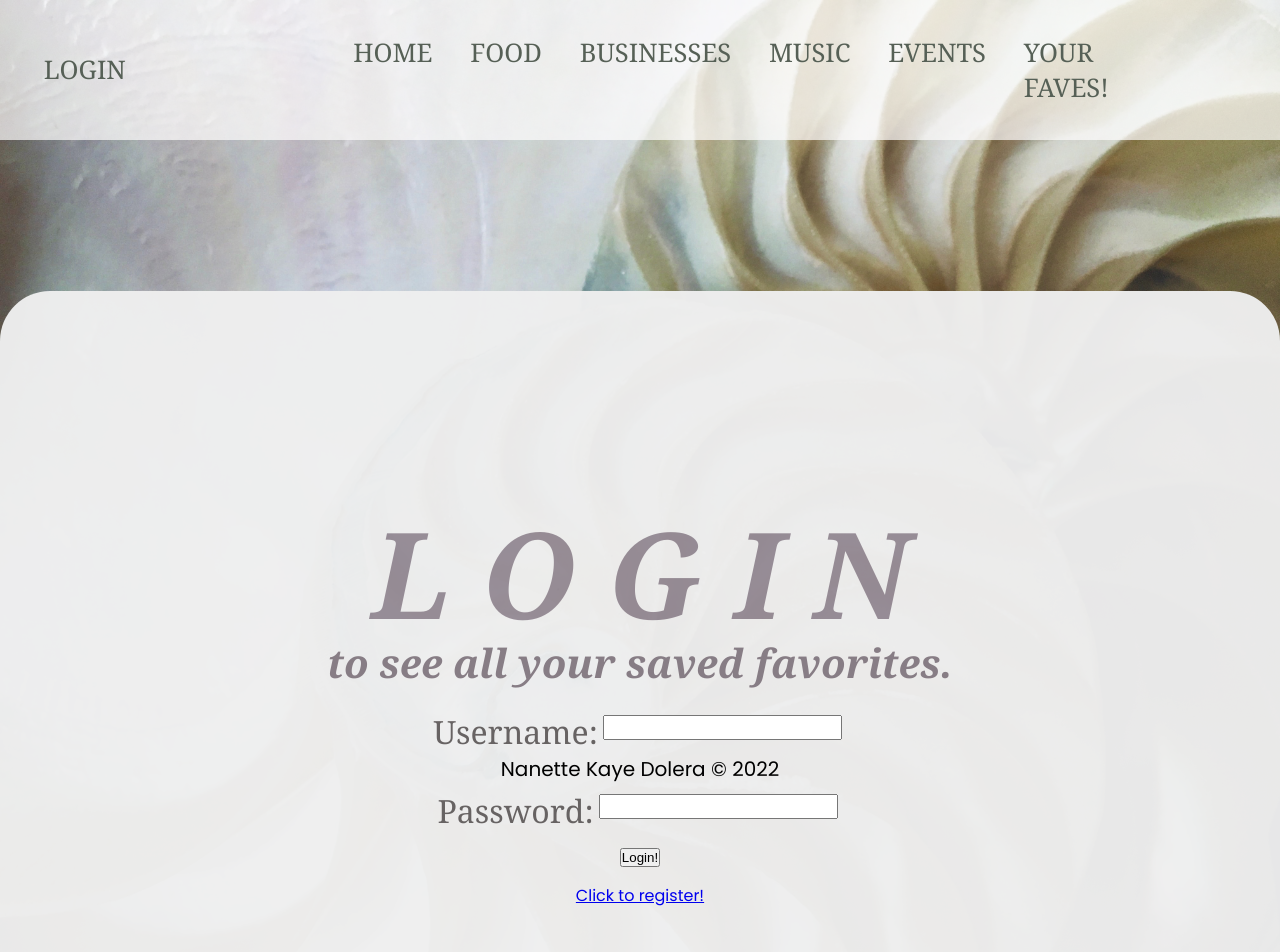
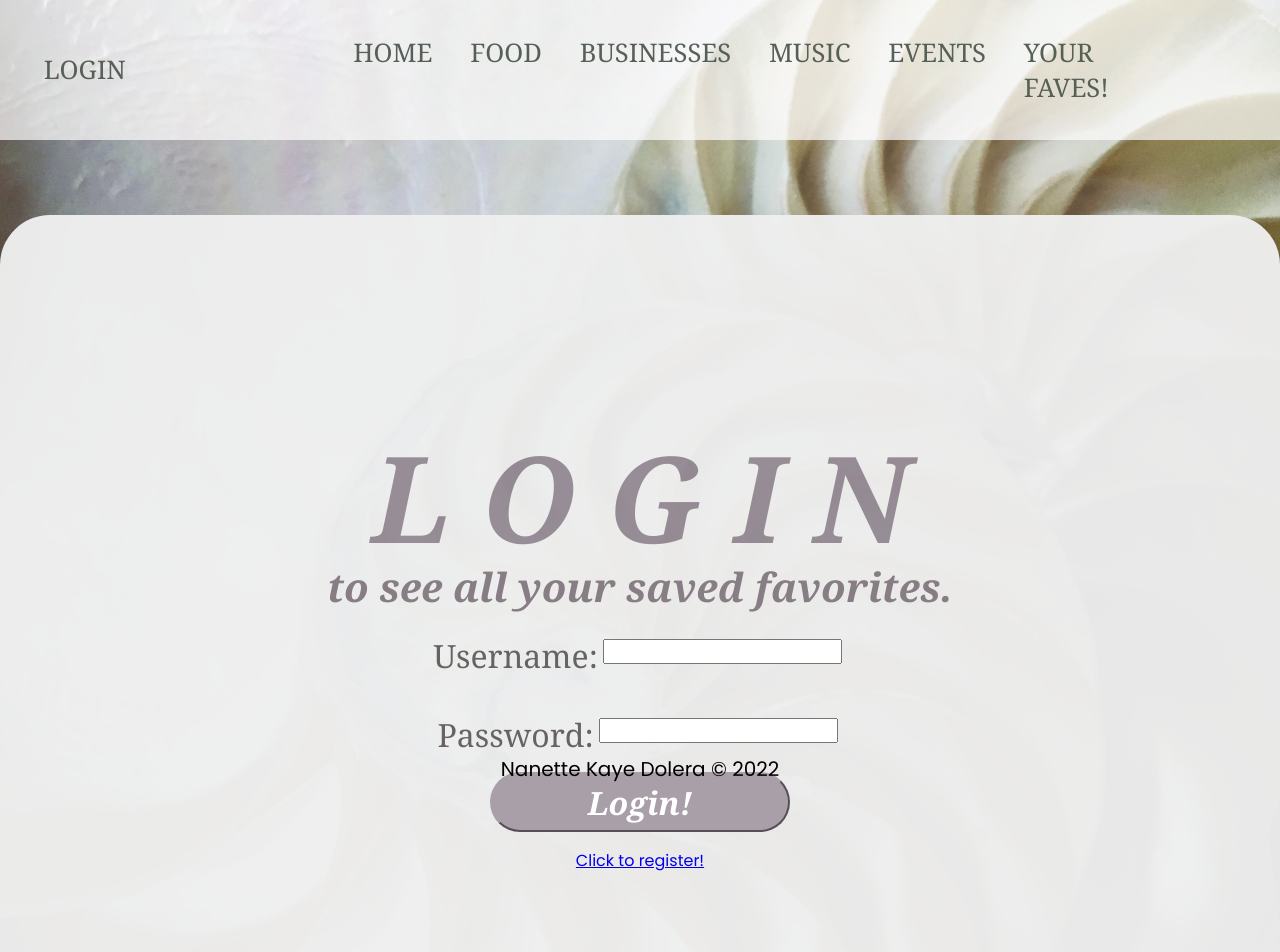
Before and after one commit to NotNanetteKaye/FullStack-capstone2022, a React (Create React App) app in the folder frontend/: page /login in a window 1280 px wide. Shown: the top 952 px of the page. Built offline with nearby package versions, Linux system fonts and the light colour scheme.

Commit message:
Updated LoginPage.js button styling

```diff
--- a/frontend/src/pages/LoginPage/LoginPage.css
+++ b/frontend/src/pages/LoginPage/LoginPage.css
@@ -9,7 +9,7 @@
   background: #efefeff7;
   padding: 200px;
   border-radius: 50px;
-  margin-top: 40mm;
+  margin-top: 20mm;
 }
 
 .container h1 {
@@ -25,6 +25,23 @@
   color: #877d85;
 }
 
+.container button {
+  height: 60px;
+  width: 300px;
+  border-radius: 50px;
+  font: bold italic 2em Georgia, Times, "Times New Roman", serif;
+  background-color: #A99FA9;
+  border-color: #A99FA9;
+  color: white;
+}
+
+.cont
+
+.form input {
+  width: 370px;
+  height: 30px;
+}
+
 label {
   display: inline-flex;
   margin-top: 20px;
```
